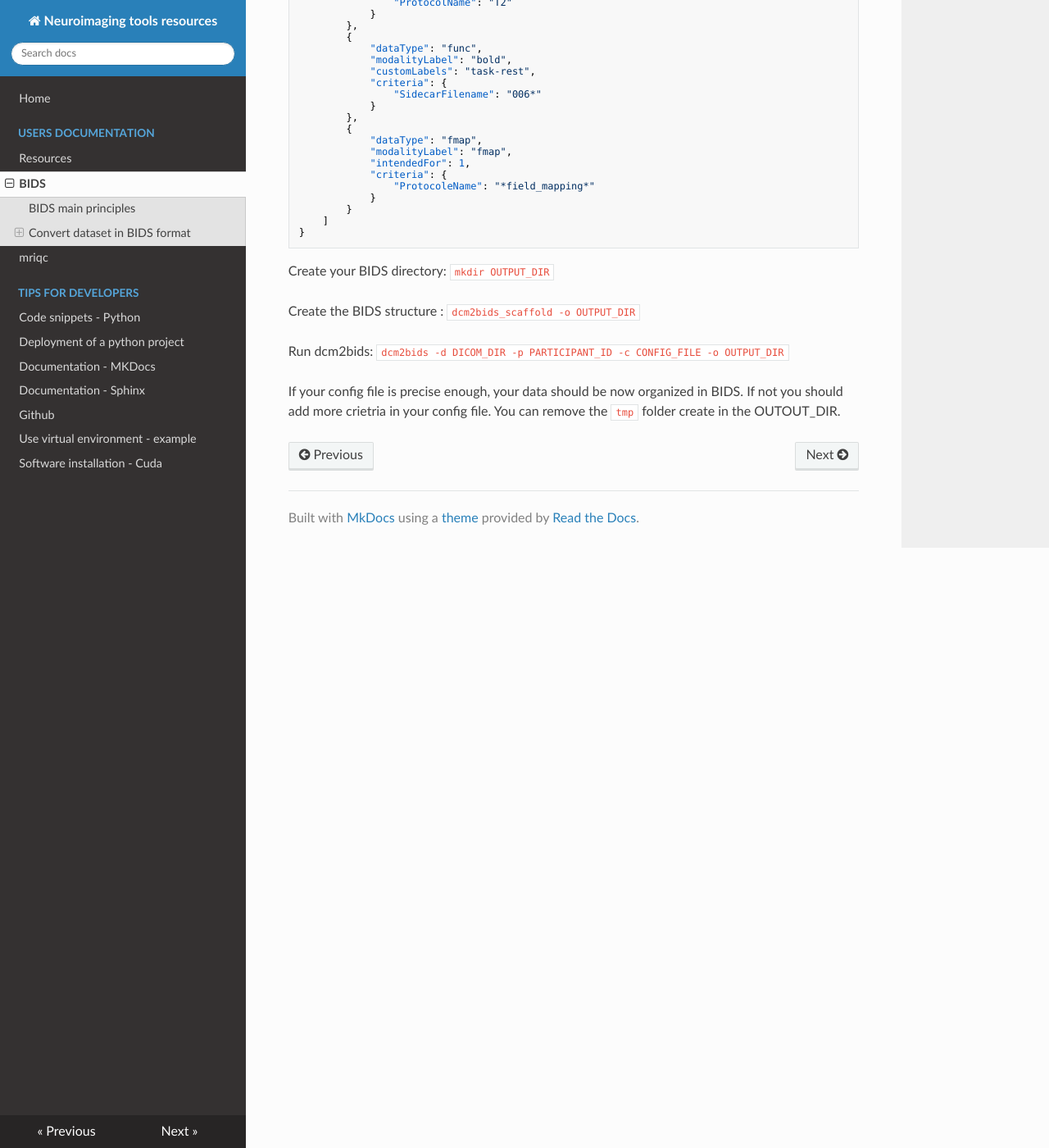
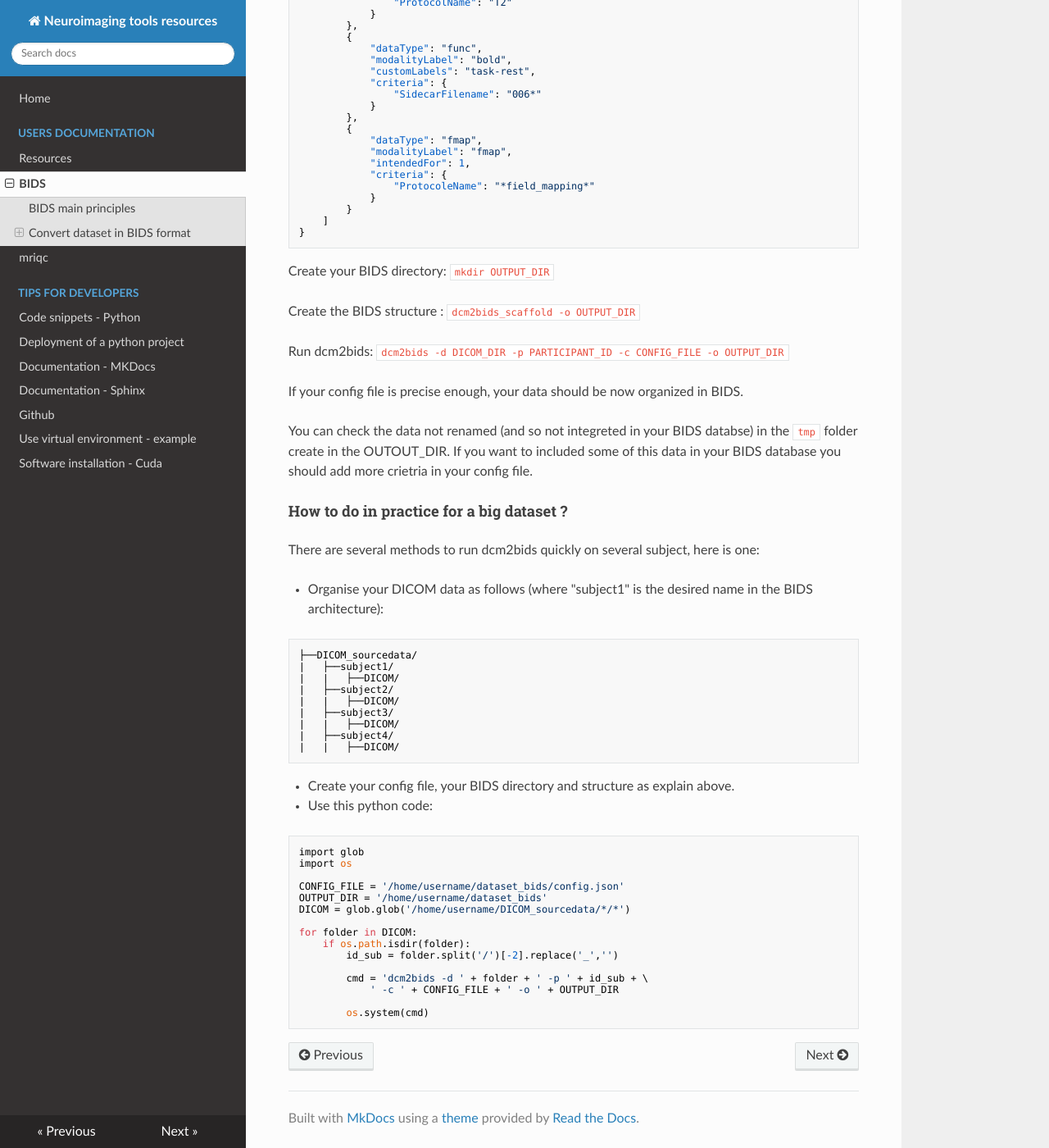
Before and after one commit to IRMaGe-3T/irmage-tools-resources, an MkDocs documentation site: the page built from docs/users/BIDS.md, in a window 1280 px wide and 1400 px high, scrolled down 2443 px. Shown: the whole window at 82% size. Built offline with MkDocs 1.6.1, drawn with Linux system fonts in a browser that asks for light colours; nearby versions of some CDN libraries.

Commit message:
add resources / add bids doc

````diff
--- a/docs/users/BIDS.md
+++ b/docs/users/BIDS.md
@@ -138,5 +138,44 @@ Create the BIDS structure : `dcm2bids_scaffold -o OUTPUT_DIR`
 Run dcm2bids: `dcm2bids -d DICOM_DIR -p PARTICIPANT_ID -c CONFIG_FILE -o OUTPUT_DIR`
 
 If your config file is precise enough, your data should be now organized in BIDS.
-If not you should add more crietria in your config file.
-You can remove the `tmp` folder create in the OUTOUT_DIR.
+
+You can check the data not renamed (and so not integreted in your BIDS databse) in the `tmp` folder create in the OUTOUT_DIR.
+If you want to included some of this data in your BIDS database you should add more crietria in your config file.
+
+#### How to do in practice for a big dataset ?
+
+There are several methods to run dcm2bids quickly on several subject, here is one:
+
+- Organise your DICOM data as follows (where "subject1" is the desired name in the BIDS architecture):
+```
+├──DICOM_sourcedata/
+|   ├──subject1/
+|   |   ├──DICOM/
+|   ├──subject2/
+|   |   ├──DICOM/
+|   ├──subject3/
+|   |   ├──DICOM/
+|   ├──subject4/
+|   |   ├──DICOM/
+```
+
+- Create your config file, your BIDS directory and structure as explain above.
+
+- Use this python code:
+```
+import glob
+import os
+
+CONFIG_FILE = '/home/username/dataset_bids/config.json'
+OUTPUT_DIR = '/home/username/dataset_bids'
+DICOM = glob.glob('/home/username/DICOM_sourcedata/*/*')
+
+for folder in DICOM:
+    if os.path.isdir(folder):
+        id_sub = folder.split('/')[-2].replace('_','')
+
+        cmd = 'dcm2bids -d ' + folder + ' -p ' + id_sub + \
+            ' -c ' + CONFIG_FILE + ' -o ' + OUTPUT_DIR
+
+        os.system(cmd)
+```
````
Also changed, not shown: docs/users/resources.md (+1 -0 lines).
